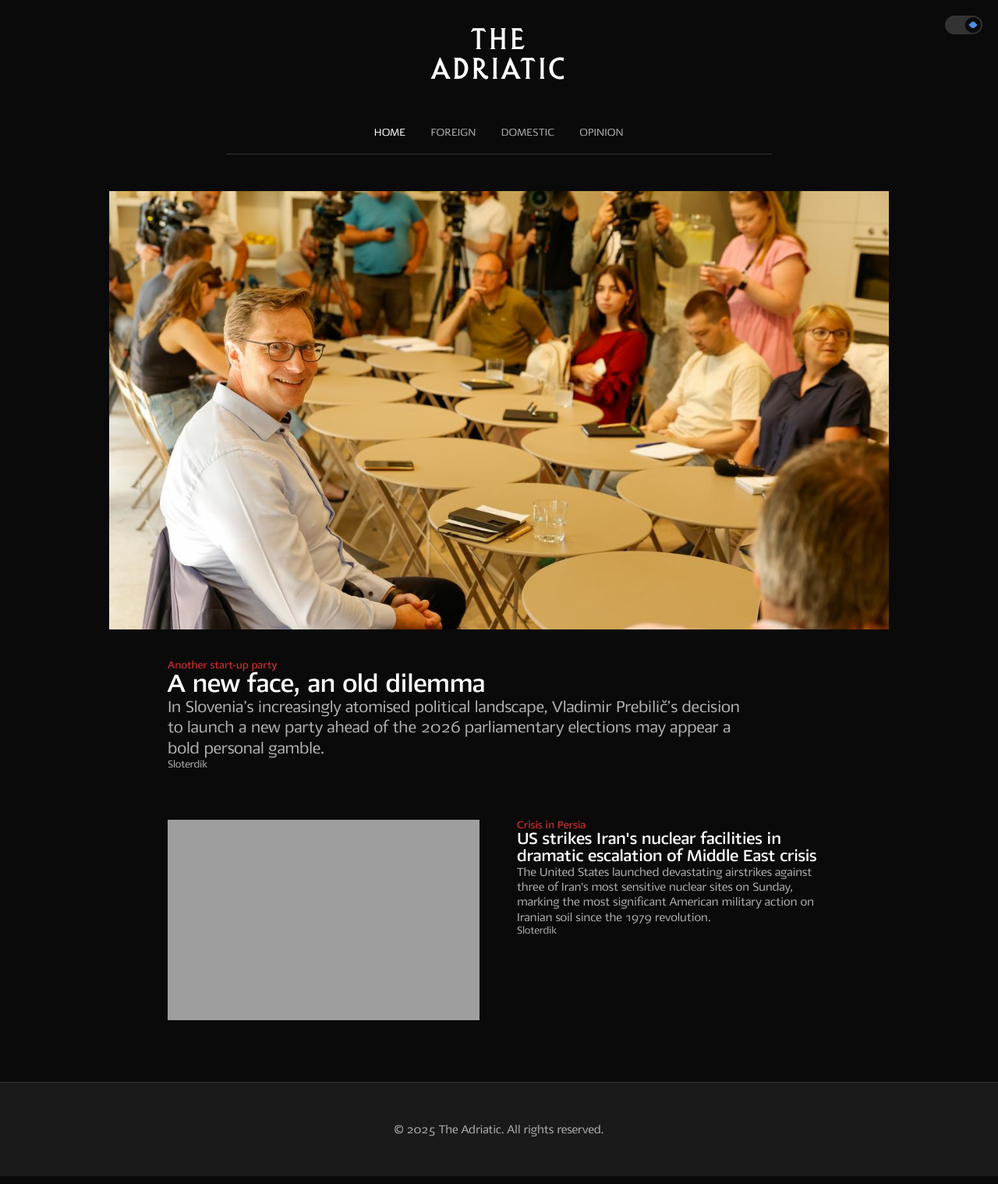
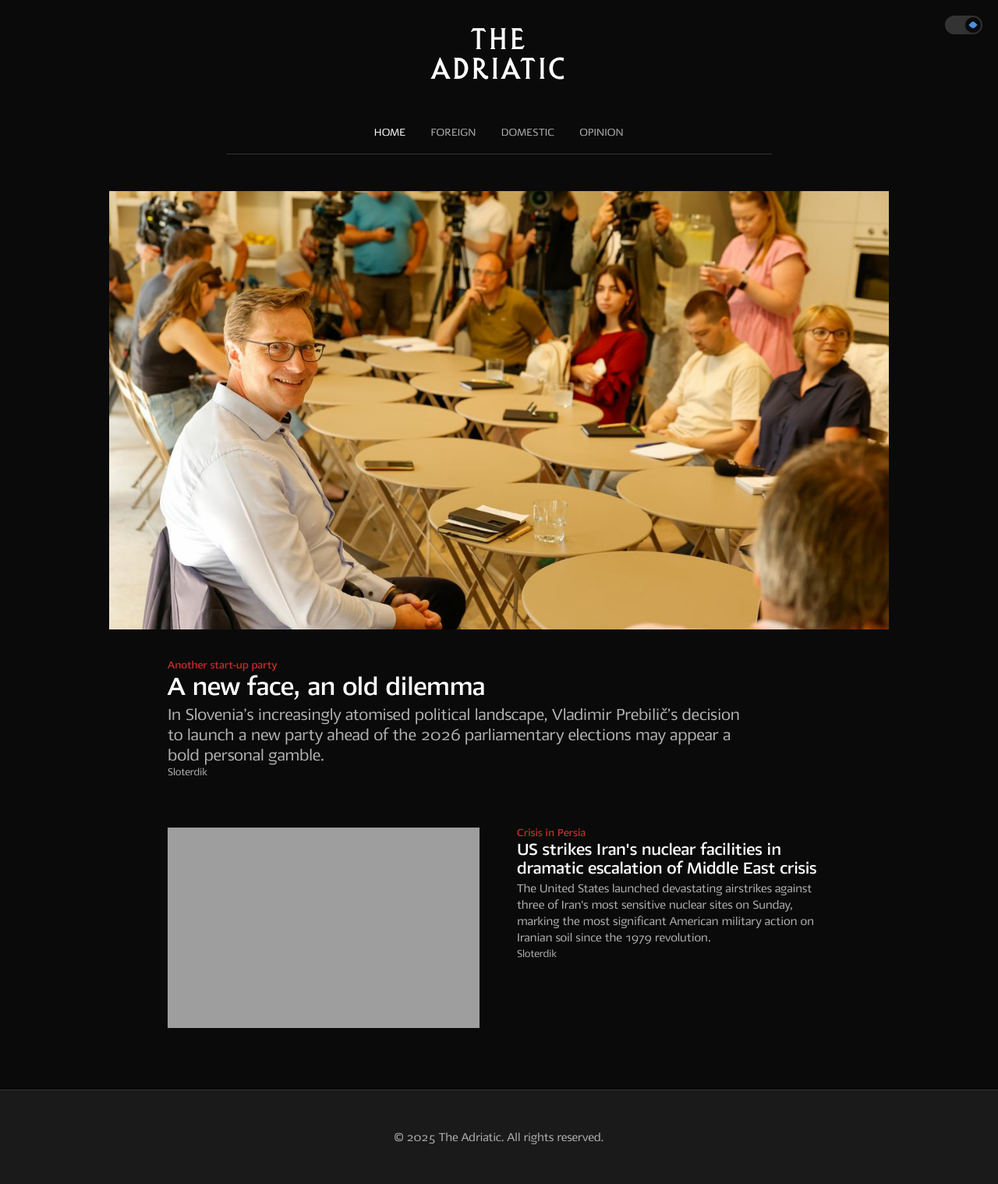
Before and after one commit to tfhoerest/azt, a Jekyll site: the page built from index.html, in a window 1280 px wide. Shown: the whole page at 78% size. Built offline with Jekyll 4.4.1, drawn with Linux system fonts in a browser that asks for light colours; some web fonts are replaced; the list of posts is cut into pages by our own code.

Commit message:
Update default.html

```diff
--- a/_layouts/default.html
+++ b/_layouts/default.html
@@ -329,39 +329,45 @@
 
 /* HERO SECTION TIGHT SPACING */
 .hero-headline {
-    margin: 0 !important;
-    line-height: 1.0 !important;
+    margin-top: 0.2rem !important;
+    margin-bottom: 0.2rem !important;
+    line-height: 1.1 !important;
 }
 
 .hero-summary {
-    margin: 0 !important;
-    line-height: 1.2 !important;
+    margin-top: 0 !important;
+    margin-bottom: 0.2rem !important;
+    line-height: 1.3 !important;
 }
 
 .hero-author {
-    margin: 0 !important;
+    margin-top: 0.2rem !important;
+    margin-bottom: 0 !important;
     line-height: 1.0 !important;
 }
 
 .category-tag {
-    margin: 0 !important;
+    margin-bottom: 0.2rem !important;
     line-height: 1.0 !important;
     display: block;
 }
 
 /* ARTICLE SECTION TIGHT SPACING */
 .article-content h3 {
-    margin: 0 !important;
-    line-height: 1.0 !important;
+    margin-top: 0.2rem !important;
+    margin-bottom: 0.2rem !important;
+    line-height: 1.1 !important;
 }
 
 .article-excerpt {
-    margin: 0 !important;
-    line-height: 1.2 !important;
+    margin-top: 0 !important;
+    margin-bottom: 0.2rem !important;
+    line-height: 1.3 !important;
 }
 
 .article-author {
-    margin: 0 !important;
+    margin-top: 0.2rem !important;
+    margin-bottom: 0 !important;
     line-height: 1.0 !important;
 }
 
```
